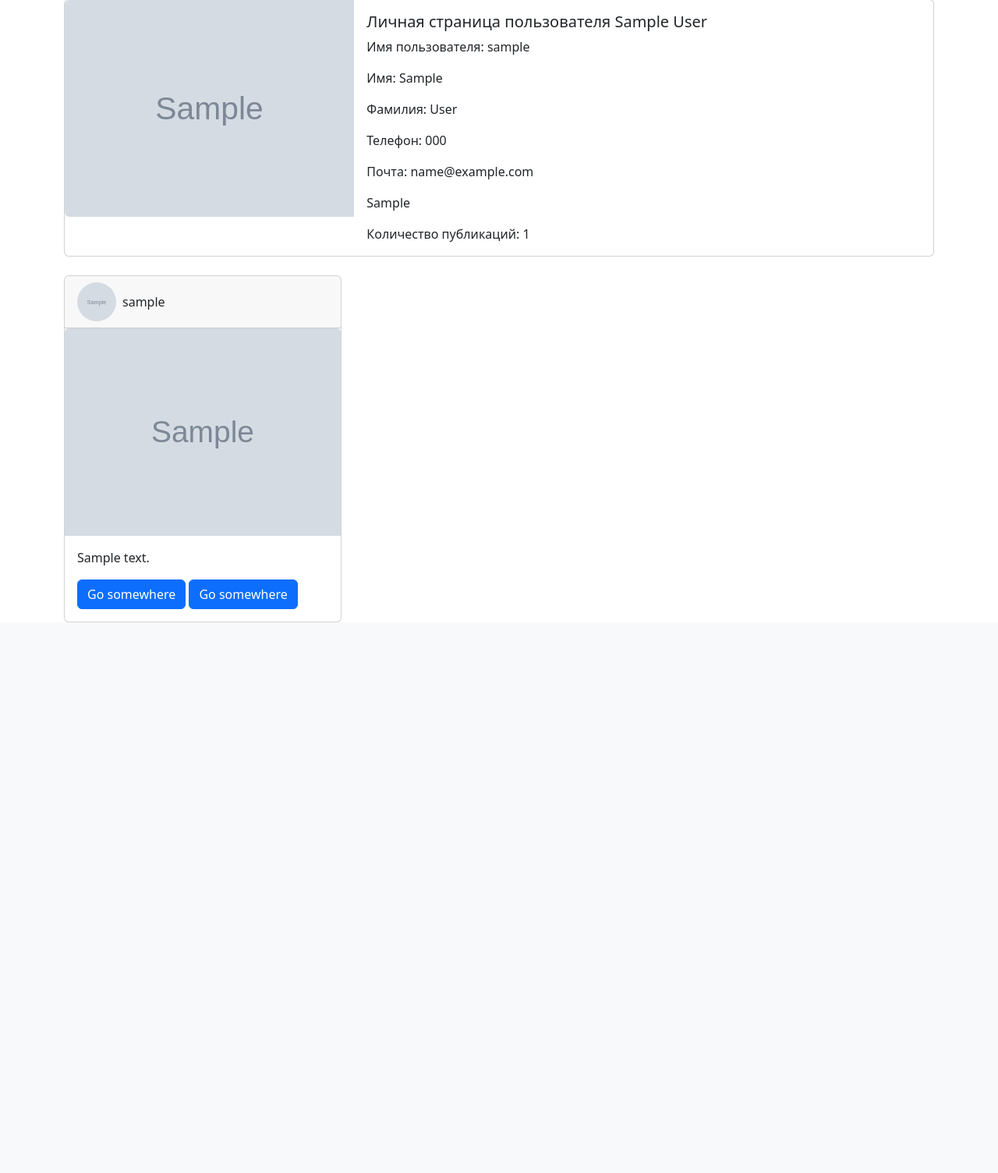
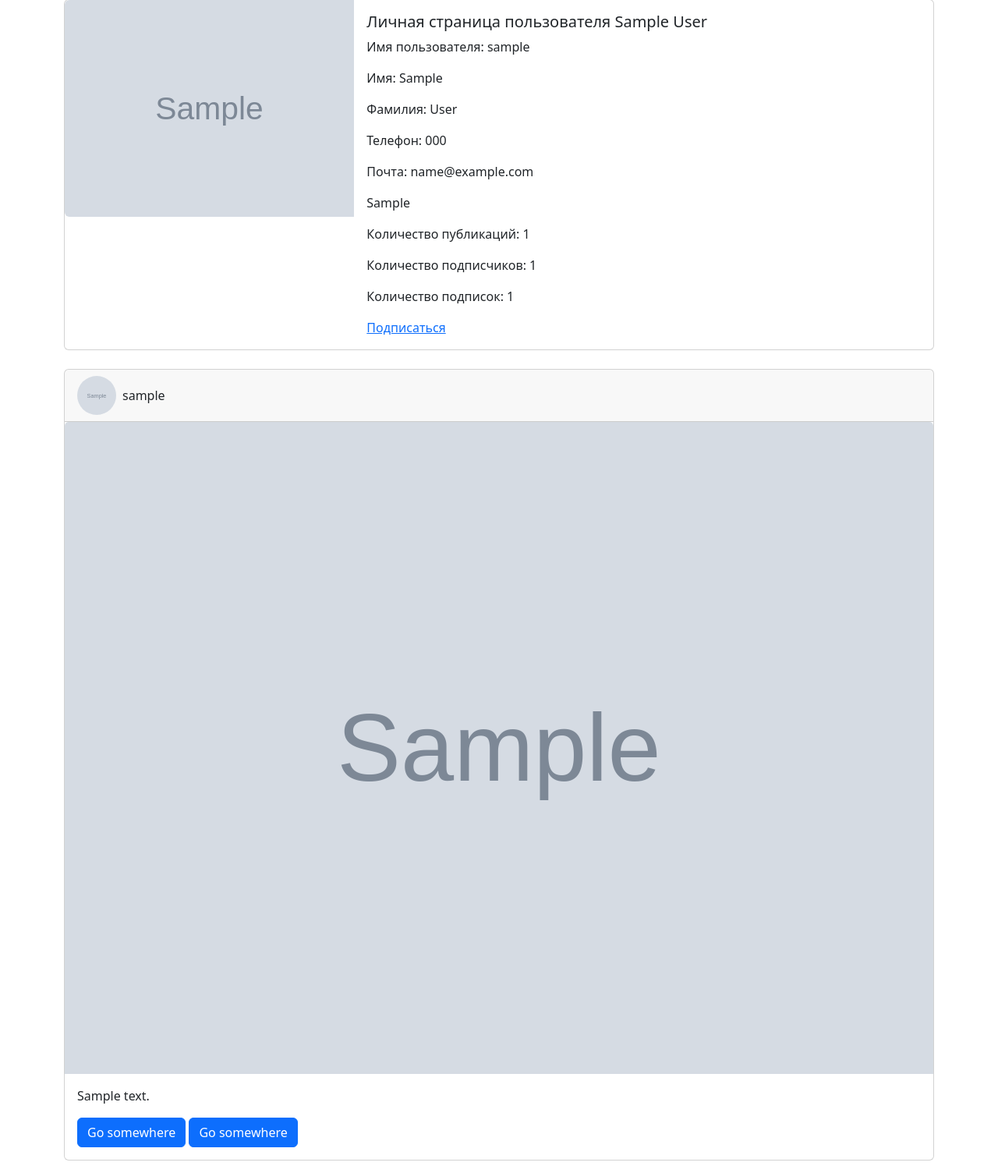
Before and after one commit to k2Raven/fake_Instagram, a Django app: page /accounts/1/profile/ in a window 1280 px wide. Shown: the part 105-1609 px from the top of the page at 78% size. Before the commit the page ends 903 px from the top, so only its background shows below. Run offline with Django 5.2, Linux system fonts and the light colour scheme; tables that the repository leaves empty hold one stand-in row (values such as "Sample post"); grey boxes marked "Sample" are stand-in pictures.

Commit message:
реализовал 4 этап

```diff
--- a/source/accounts/models.py
+++ b/source/accounts/models.py
@@ -1,12 +1,11 @@
-from django.contrib.auth import get_user_model
 from django.contrib.auth.models import AbstractUser
-from django.core.validators import FileExtensionValidator
 from django.db import models
 
 GENDER_CHOICES = (
     ('man', 'Мужчина'),
     ('woman', 'Женщина'),
 )
+
 
 class User(AbstractUser):
     email = models.EmailField(verbose_name='Почта', max_length=255, unique=True)
@@ -15,3 +14,6 @@ class User(AbstractUser):
     phone_number = models.CharField(max_length=20, null=True, blank=True, verbose_name='Номер телефона')
     gender = models.CharField(max_length=15, choices=GENDER_CHOICES, verbose_name="Пол")
     count_publications = models.IntegerField(default=0, verbose_name='Количество публикаций')
+    followers_count = models.PositiveIntegerField(default=0)
+    subscriptions_count = models.PositiveIntegerField(default=0)
+    followers = models.ManyToManyField('accounts.User', related_name='subscriptions', verbose_name='Подписчики')
--- a/source/accounts/templates/user_detail.html
+++ b/source/accounts/templates/user_detail.html
@@ -7,7 +7,7 @@
 {% block menu %}
     {% if request.user == user_obj %}
         <li class="nav-item">
-        <a class="nav-link" href="{% url 'accounts:profile_change' request.user.pk  %}">Изменить Профиль</a>
+            <a class="nav-link" href="{% url 'accounts:profile_change' request.user.pk %}">Изменить Профиль</a>
         </li>
         <li class="nav-item">
             <a class="nav-link" href="{% url 'accounts:password_change' request.user.pk %}">Смена пароля</a>
@@ -43,6 +43,18 @@
                     <p class="card-text">Количество публикаций: {{ user_obj.count_publications }}</p>
 
 
+                    <p class="card-text">Количество подписчиков: {{ user_obj.followers_count }}</p>
+                    <p class="card-text">Количество подписок: {{ user_obj.subscriptions_count }}</p>
+
+                    {% if request.user != user_obj %}
+                        <a href="{% url 'accounts:subscription' user_obj.pk %}">
+                            {% if request.user in user_obj.followers.all %}
+                                Отписаться
+                            {% else %}
+                                Подписаться
+                            {% endif %}
+                        </a>
+                    {% endif %}
                 </div>
             </div>
         </div>
--- a/source/accounts/urls.py
+++ b/source/accounts/urls.py
@@ -1,5 +1,5 @@
 from django.urls import path
-from accounts.views import RegisterView, UserDetailView, UserChangeView, UserPasswordChangeView, SearchUsersView
+from accounts.views import RegisterView, UserDetailView, UserChangeView, UserPasswordChangeView, SearchUsersView, SubscriptionView
 from django.contrib.auth.views import LoginView, LogoutView
 
 
@@ -12,4 +12,5 @@ urlpatterns = [
     path('<int:pk>/profile/change/', UserChangeView.as_view(), name='profile_change'),
     path('<int:pk>/password/change/', UserPasswordChangeView.as_view(), name='password_change'),
     path('search/', SearchUsersView.as_view(), name='search-users'),
+    path('<int:pk>/subscription/', SubscriptionView.as_view(), name='subscription'),
 ]
--- a/source/accounts/views.py
+++ b/source/accounts/views.py
@@ -1,9 +1,10 @@
 from django.db.models import Q
 
 from django.contrib.auth import login, get_user_model
-from django.contrib.auth.mixins import UserPassesTestMixin
+from django.contrib.auth.mixins import UserPassesTestMixin, LoginRequiredMixin
 from django.contrib.auth.views import PasswordChangeView
-from django.shortcuts import redirect, reverse
+from django.shortcuts import redirect, reverse, get_object_or_404
+from django.views import View
 from django.views.generic import CreateView, DetailView, UpdateView, TemplateView
 
 from accounts.forms import CustomUserCreationForm, UserChangeForm, SearchUserForm
@@ -41,7 +42,7 @@ class UserDetailView(DetailView):
 
     def get_context_data(self, **kwargs):
         context = super().get_context_data(**kwargs)
-        publications = Publication.objects.filter(author=self.object)
+        publications = Publication.objects.filter(author=self.object).order_by('-created_at')
         context['publications'] = publications
         return context
 
@@ -93,3 +94,21 @@ class SearchUsersView(TemplateView):
                 Q(username__icontains=self.search_value)
             )
         return context
+
+class SubscriptionView(LoginRequiredMixin, View):
+    def get(self, request, *args, pk, **kwargs):
+        user = get_object_or_404(User, pk=pk)
+        if user != request.user:
+            if request.user in user.followers.all():
+                user.followers.remove(request.user)
+                user.followers_count -= 1
+                user.save()
+                request.user.subscriptions_count -= 1
+                request.user.save()
+            else:
+                user.followers.add(request.user)
+                user.followers_count += 1
+                user.save()
+                request.user.subscriptions_count += 1
+                request.user.save()
+        return redirect('webapp:publication-list')
--- a/source/webapp/models/publication.py
+++ b/source/webapp/models/publication.py
@@ -9,3 +9,5 @@ class Publication(models.Model):
     author = models.ForeignKey(User, related_name='publications', on_delete=models.CASCADE, verbose_name='Автор')
     likes_counter = models.PositiveIntegerField(default=0, verbose_name='Счетчик лайков')
     comments_counter = models.PositiveIntegerField(default=0, verbose_name='Счетчик комментариев')
+    created_at = models.DateTimeField(auto_now_add=True, verbose_name='Время создание')
+    updated_at = models.DateTimeField(auto_now=True, verbose_name='Время изменения')
--- a/source/webapp/templates/partial/publication_list.html
+++ b/source/webapp/templates/partial/publication_list.html
@@ -1,7 +1,7 @@
 <div class="mt-4">
-    <div class="row row-cols-1 row-cols-md-3 g-4">
+    <div class="row row-cols-1">
         {% for publication in publications %}
-            <div class="col">
+            <div class="col mb-3">
 
                 <div class="card">
                     <div class="card-header d-flex">
```
Also changed, not shown: source/webapp/templates/publication/list.html (+7 -1 lines), source/webapp/views/publication_views.py (+10 -4 lines), source/accounts/migrations/0003_user_followers.py (added), source/accounts/migrations/0004_user_followers_count_user_subscriptions_count.py (added), source/uploads/publications/1552932077_1.jpg (added), source/webapp/migrations/0005_publication_created_at_publication_updated_at.py (added). Lines whose indentation alone changed are shown as unchanged.
